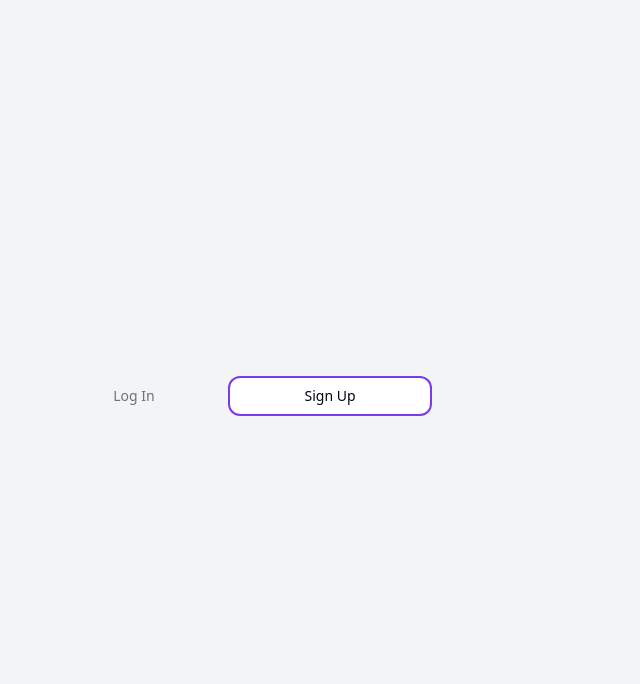
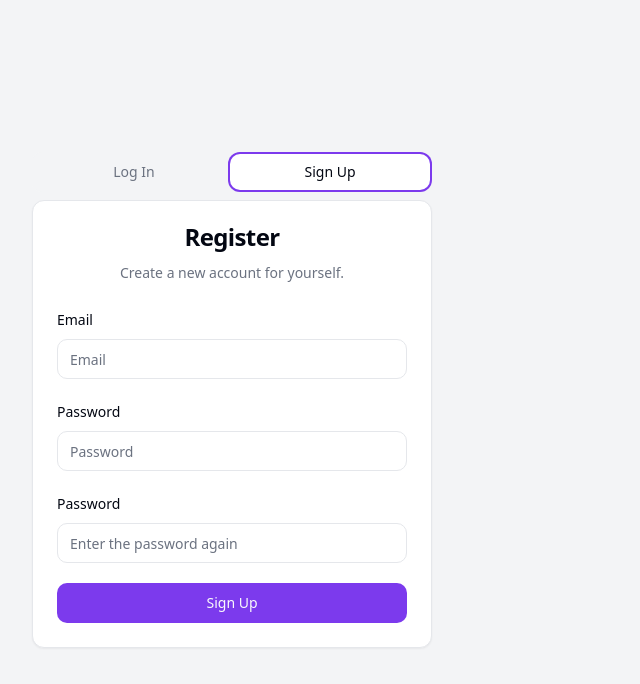
Before and after one commit to Aravind-SL/Bus_ticket_booking_frontend, a React (Vite) app: page / in a window 1280 px wide. Both pictures are taken after a click on the tab "Sign Up". Shown: the top 684 px of the page, without its empty margins (0-640 px from the left). Built offline with nearby package versions, Linux system fonts and the light colour scheme.

Commit message:
Added SignUpForm and refactored

```diff
--- a/src/App.tsx
+++ b/src/App.tsx
@@ -1,6 +1,6 @@
 import { Toaster } from './components/ui/toaster'
 import './index.css'
-import Auth from './pages/Auth'
+import Auth from './auth/AuthPage'
 
 function App() {
 
--- a/src/pages/Auth.tsx
+++ b/src/auth/AuthPage.tsx
@@ -1,6 +1,6 @@
 import { Tabs, TabsList, TabsContent, TabsTrigger } from "@/components/ui/tabs";
-import LoginForm from '@/components/auth/LoginForm.tsx';
-
+import LoginForm from './LoginForm';
+import SignUpForm from  './SignUpForm';
 
 /**
 * The entrypoint for the auth page.
@@ -16,7 +16,9 @@ export default function Auth() {
                 <TabsContent value="login">
                     <LoginForm />
                 </TabsContent>
-                <TabsContent value="signup"></TabsContent>
+                <TabsContent value="signup">
+                    <SignUpForm />
+                </TabsContent>
             </Tabs>
         </div>
     )
--- a/src/components/auth/LoginForm.tsx
+++ b/src/auth/LoginForm.tsx
@@ -1,11 +1,12 @@
-import {Card, CardTitle, CardHeader, CardContent, CardFooter, CardDescription } from '@/components/ui/card';
+import {Card, CardTitle, CardHeader, CardContent, CardDescription } from '@/components/ui/card';
 import { Input } from '@/components/ui/input';
 import { useForm } from 'react-hook-form';
-import { Form, FormItem, FormLabel, FormField, FormControl, FormMessage } from '../ui/form';
+import { Form, FormItem, FormLabel, FormField, FormControl, FormMessage } from '@/components/ui/form';
 import { z } from 'zod';
 import { zodResolver } from '@hookform/resolvers/zod';
-import { toast } from '../ui/use-toast';
-import { Button } from '../ui/button';
+import { toast } from '@/components/ui/use-toast';
+import { Button } from '@/components/ui/button';
+import { ReloadIcon } from '@radix-ui/react-icons';
 
 
 const LoginFormSchema = z.object({
@@ -24,11 +25,19 @@ export default function LoginForm() {
         }
     });
 
-    function onSubmit(data: z.infer<typeof LoginFormSchema>){
+    async function onSubmit(data: z.infer<typeof LoginFormSchema>){
+
+        // Simulating Login
+        await new Promise(resolve => setTimeout(resolve, 1000));
+
         toast({
             title: "Submitting",
             description: (
-                <p>Submitting</p>
+                <pre className="p-4">
+                    <code >
+                        {JSON.stringify(data, null, 2)}
+                    </code>
+                </pre>
             )
         })
     }
@@ -37,7 +46,7 @@ export default function LoginForm() {
         <Card className="text-foreground">
             <CardHeader>
                 <CardTitle className="mb-2 text-center">Log In</CardTitle>
-                <CardDescription >Login</CardDescription>
+                <CardDescription className="text-center">Log in with your account.</CardDescription>
             </CardHeader>
             <CardContent className="space-y-2">
                 <Form {...form}>
@@ -68,7 +77,10 @@ export default function LoginForm() {
                                 </FormItem>
                             )}
                         />
-                        <Button type="submit" className="w-full">Submit</Button>
+                        <Button type="submit" disabled={form.formState.isSubmitting} className="w-full">
+                            {form.formState.isSubmitting && (<ReloadIcon className="mr-2 h-4 w-4 animate-spin"/>)}
+                            Log In
+                        </Button>
                     </form>
                 </Form>
 
--- /dev/null
+++ b/src/auth/SignUpForm.tsx
@@ -0,0 +1,112 @@
+import {Card, CardTitle, CardHeader, CardContent, CardDescription } from '@/components/ui/card';
+import { Input } from '@/components/ui/input';
+import { useForm } from 'react-hook-form';
+import { Form, FormItem, FormLabel, FormField, FormControl, FormMessage } from '@/components/ui/form';
+import { z } from 'zod';
+import { zodResolver } from '@hookform/resolvers/zod';
+import { toast } from '@/components/ui/use-toast';
+import { Button } from '@/components/ui/button';
+import { ReloadIcon } from '@radix-ui/react-icons';
+
+
+const LoginFormSchema = z.object({
+    email: z.string().email(),
+    password: z.string().min(8, {
+        message: "Password must have atleast 8 characters"
+    }),
+    confirmPassword: z.string().min(8, {
+        message: "Password must have atleast 8 characters"
+    }),
+}).refine((data) => data.confirmPassword === data.password, {
+    message: "Password aren't matching",
+    path: ["confirmPassword"]
+})
+
+/** Login form component */
+export default function LoginForm() {
+
+    const form = useForm<z.infer<typeof LoginFormSchema>>({
+        resolver: zodResolver(LoginFormSchema),
+        defaultValues: {
+            email: "",
+            password: "",
+            confirmPassword: ""
+        }
+    });
+
+    async function onSubmit(data: z.infer<typeof LoginFormSchema>){
+
+        // Simulating Login
+        await new Promise(resolve => setTimeout(resolve, 1000));
+
+        toast({
+            title: "Submitting",
+            description: (
+                <pre className="p-4">
+                    <code >
+                        {JSON.stringify(data, null, 2)}
+                    </code>
+                </pre>
+            )
+        })
+    }
+
+    return (
+        <Card className="text-foreground">
+            <CardHeader>
+                <CardTitle className="mb-2 text-center">Register</CardTitle>
+                <CardDescription className="text-center">Create a new account for yourself.</CardDescription>
+            </CardHeader>
+            <CardContent className="space-y-2">
+                <Form {...form}>
+                    <form onSubmit={form.handleSubmit(onSubmit)} className="w-full space-y-5 ">
+                        <FormField
+                            name="email"
+                            control={form.control}
+                            render = {({field}) => (
+                                <FormItem>
+                                    <FormLabel>Email</FormLabel>
+                                    <FormControl>
+                                        <Input  placeholder="Email" {...field}/>
+                                    </FormControl>
+                                    <FormMessage />
+                                </FormItem>
+                            )}
+                        />
+                        <FormField
+                            name="password"
+                            control={form.control}
+                            render = {({field}) => (
+                                <FormItem>
+                                    <FormLabel>Password</FormLabel>
+                                    <FormControl>
+                                        <Input type="password" placeholder="Password" {...field}/>
+                                    </FormControl>
+                                    <FormMessage />
+                                </FormItem>
+                            )}
+                        />
+                        <FormField
+                            name="confirmPassword"
+                            control={form.control}
+                            render = {({field}) => (
+                                <FormItem>
+                                    <FormLabel>Password</FormLabel>
+                                    <FormControl>
+                                        <Input type="password" placeholder="Enter the password again" {...field}/>
+                                    </FormControl>
+                                    <FormMessage />
+                                </FormItem>
+                            )}
+                        />
+                        <Button type="submit" disabled={form.formState.isSubmitting} className="w-full">
+                            {form.formState.isSubmitting && (<ReloadIcon className="mr-2 h-4 w-4 animate-spin"/>)}
+                            Sign Up
+                        </Button>
+                    </form>
+                </Form>
+
+            </CardContent>
+        </Card>
+    )
+}
--- a/vite.config.ts
+++ b/vite.config.ts
@@ -8,6 +8,7 @@ export default defineConfig({
   resolve : {
     alias: {
       "@":path.resolve(__dirname,"./src"),
+      "$lib": path.resolve(__dirname, "./src/lib")
     },
   },
 
```
